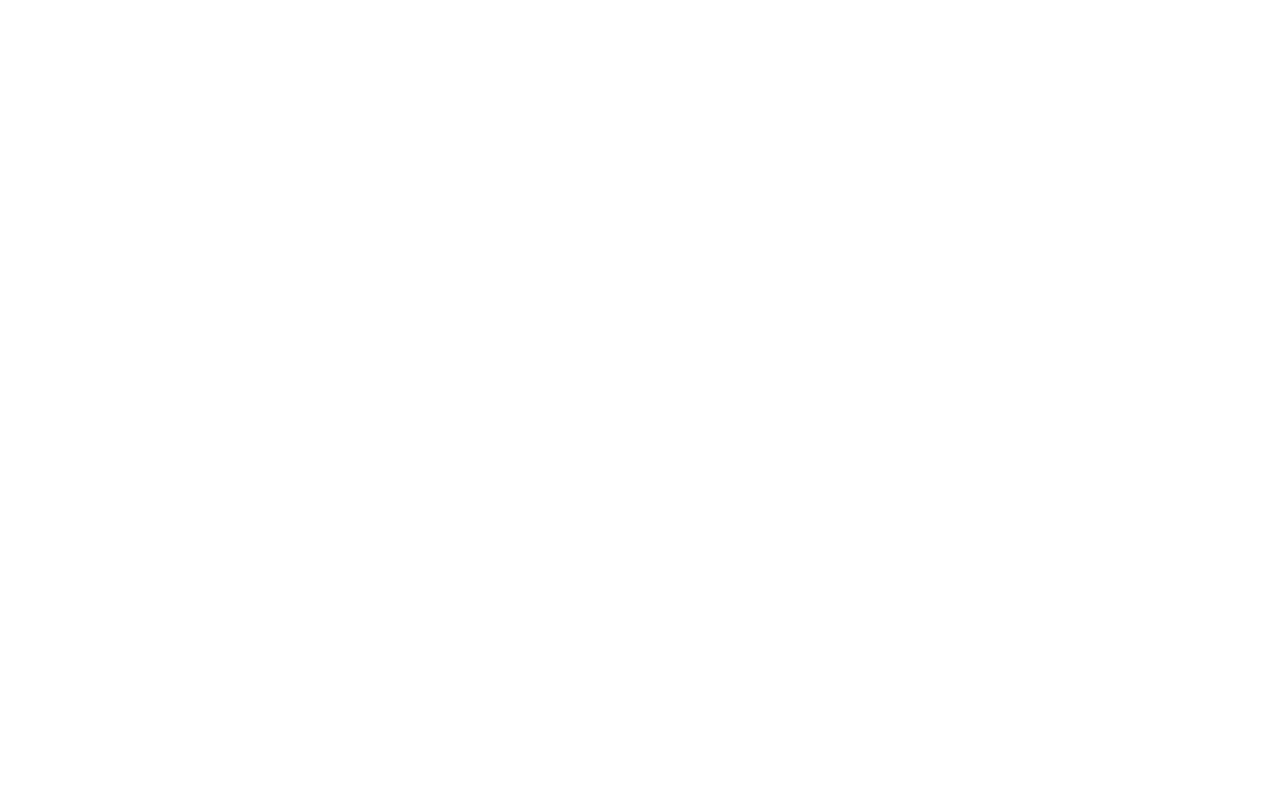
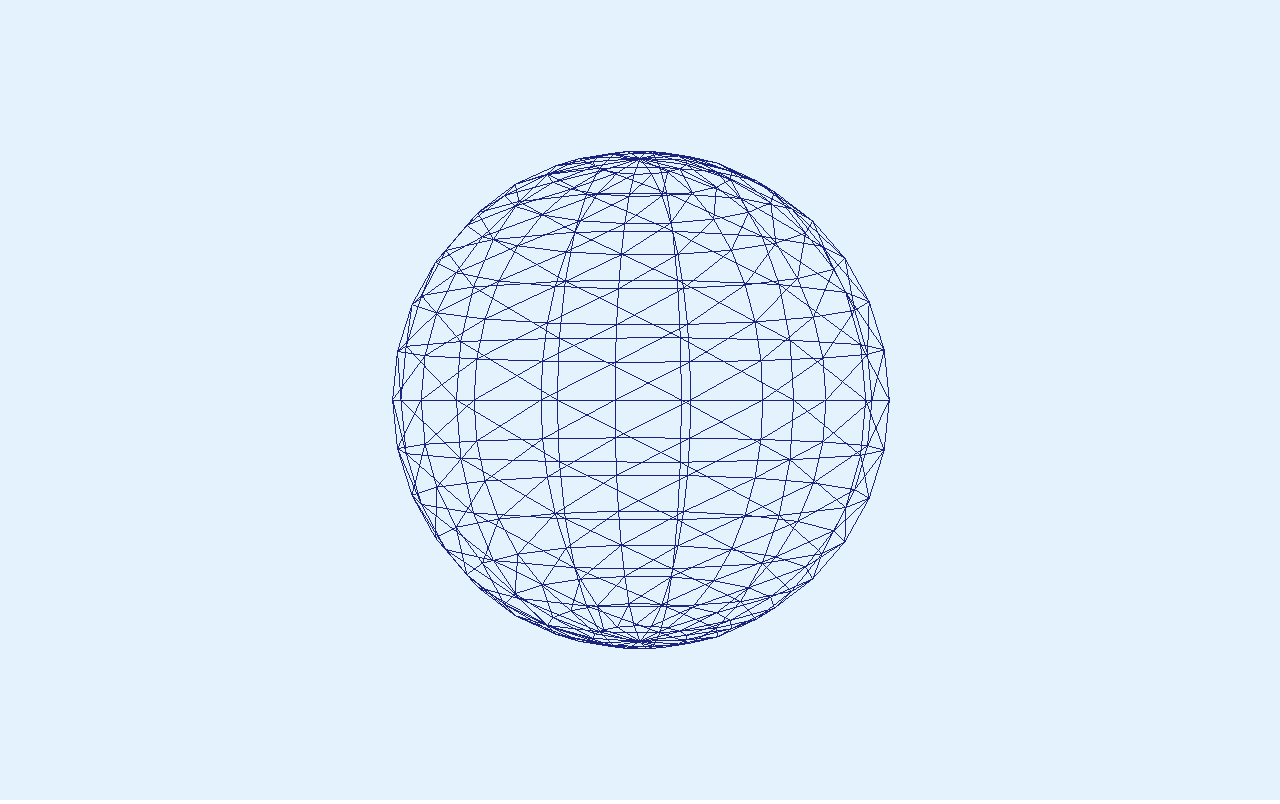
Before and after one commit to ButenkoT/winter-panorama-threejs, a plain HTML site: page index.html in a window 1280 px wide. Drawn offline with Linux system fonts and the light colour scheme.

Commit message:
basic sphere with wireframe

```diff
--- a/index.html
+++ b/index.html
@@ -3,6 +3,7 @@
 <head lang="en">
   <meta charset="UTF-8">
   <title>Winter panorama in three.js</title>
+  <link rel="stylesheet" href="style.css">
 </head>
 <body>
 
--- a/js/main.js
+++ b/js/main.js
@@ -0,0 +1,88 @@
+var app = app || {};
+
+app.init = function(){
+
+  // There are a couple of things that we need for any THREE.js page.
+  // A camera
+  // A scene
+  // A renderer
+
+  //assign width and height once, so it doesnt need to calculate it each time
+  app.width = window.innerWidth;
+  app.height = window.innerHeight;
+
+  //(field of view, ration, near, far )
+  //near and far is a range from how close it ll be and how far from the screen
+  app.camera = new THREE.PerspectiveCamera(45, app.width/app.height, 1, 1000 );
+  app.camera.position.z = 200;
+
+
+  app.scene = new THREE.Scene();
+  //here we associate camera with our scene, can add multiple cameras
+  app.scene.add(app.camera);
+
+
+  app.renderer = new THREE.WebGLRenderer();
+  //setting any size we want it to be here
+  app.renderer.setSize(app.width, app.height);
+  app.renderer.setClearColor(0xE3F2FD, 1); //color in hex and transparency
+
+  console.log(app.renderer);
+
+  //orbitControl we add it before we append child, to control elements in z dimention with touchpad
+  app.controls = new THREE.OrbitControls(app.camera, app.renderer.domElement);
+
+  document.body.appendChild(app.renderer.domElement);
+  // app.renderer.render(app.scene, app.camera);
+
+  app.addSphere();
+  app.animate();
+
+};
+
+app.addSphere = function(){
+
+  var shape = new THREE.SphereGeometry(50, 16, 16);
+  var material = new THREE.MeshBasicMaterial({
+    // map: texture,
+    color: 0x1A237E,
+    wireframe: true
+  });
+
+  app.sphere = new THREE.Mesh(shape, material);
+
+  app.scene.add(app.sphere);
+
+};
+
+app.animate = function(){
+
+  requestAnimationFrame(app.animate);
+
+  app.sphere.rotation.y += 0.02;
+
+  //pas in scene and camera, a combining step
+  app.renderer.render(app.scene, app.camera);
+};
+
+window.onload = app.init;
+
+//window.addEventListener("mousemove", function(event){
+//
+//  app.cube.position.x = event.clientX - (app.width/2);
+//  app.cube.position.y = (app.height/2) - event.clientY;
+//
+//});
+
+window.addEventListener("resize", function(){
+
+  //if we change the window all inside will change appropriately
+  app.width = window.innerWidth;
+  app.height = window.innerHeight;
+
+  app.camera.aspect = app.width / app.height;
+  app.camera.updateProjectionMatrix();
+
+  app.renderer.setSize(app.width, app.height);
+
+});
--- /dev/null
+++ b/style.css
@@ -0,0 +1,4 @@
+body{
+    margin: 0;
+    overflow: hidden;
+}
```
